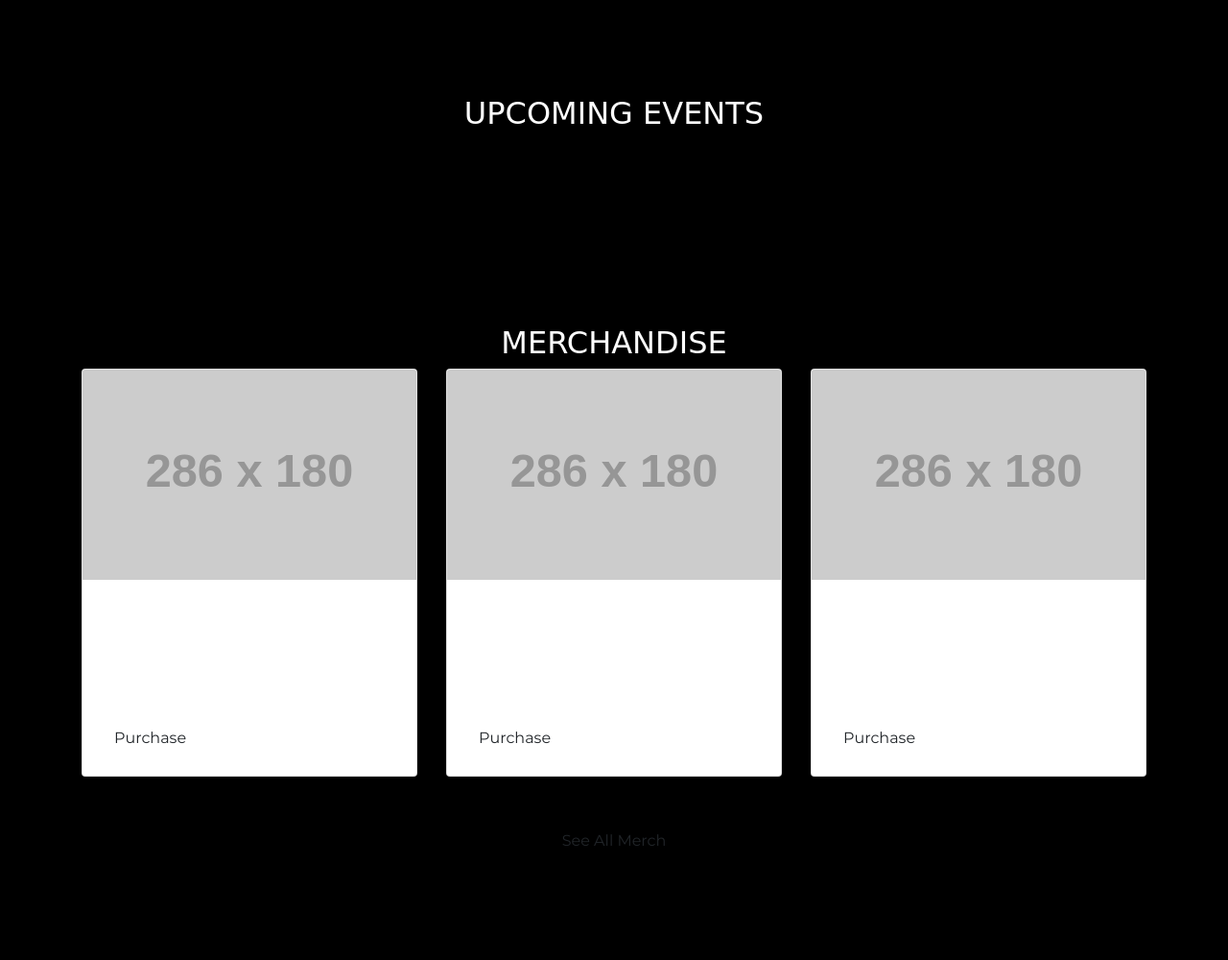
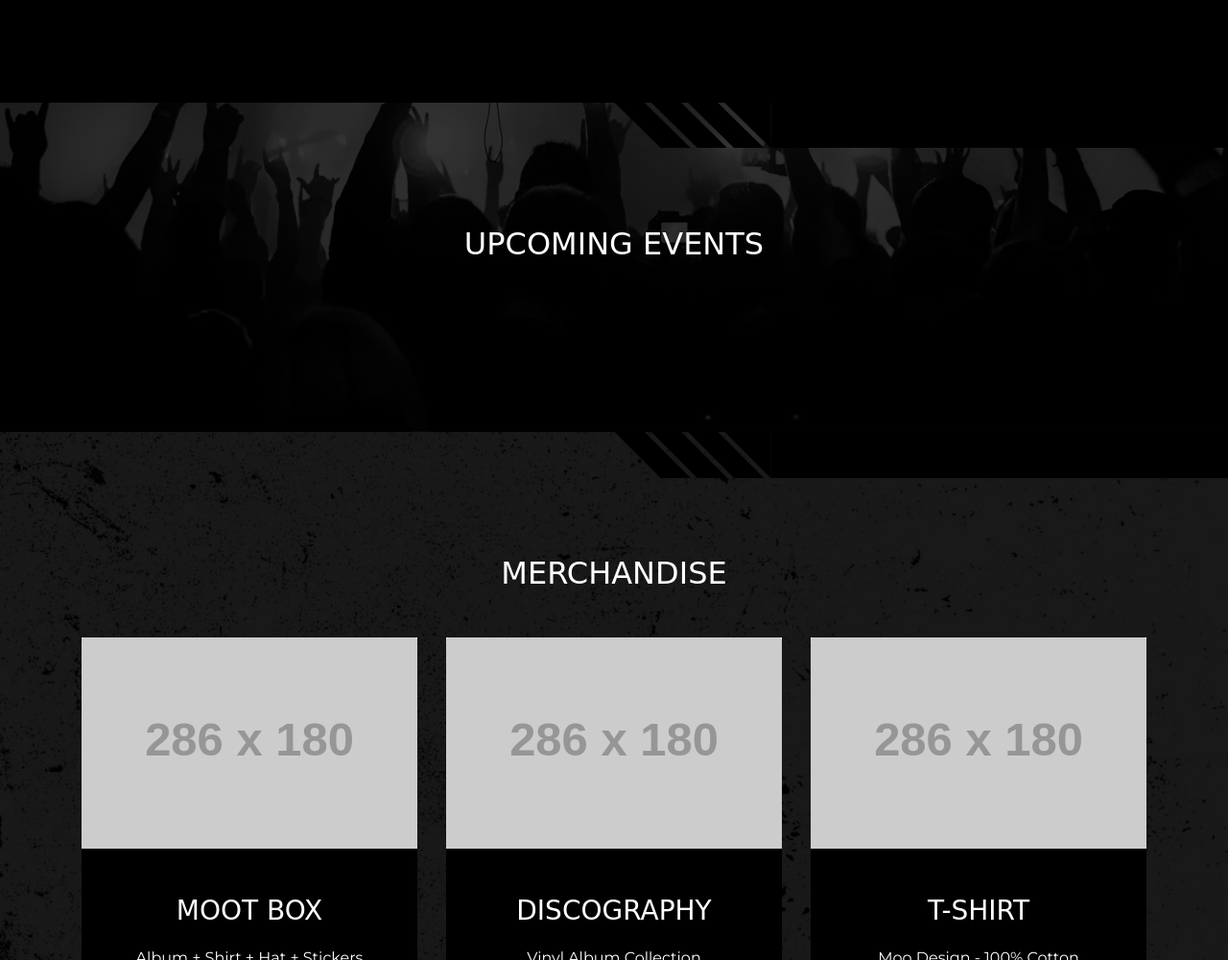
Before and after one commit to jsnhall/discount-tire-moosic, a website: page src/index.html in a window 1280 px wide. Shown: the part 1800-2800 px from the top of the page at 96% size. Drawn offline with nearby package versions, Linux system fonts and the light colour scheme; placeholder pictures from the web are drawn by us; a web font is replaced by a local one.

Commit message:
page build - layout, styling, images

```diff
--- a/src/index.html
+++ b/src/index.html
@@ -43,7 +43,8 @@
       </div>
     </section>
 
-    <section id="new-music" class="py-section">
+    <section id="new-music">
+      <div class="section-wrapper">
         <div class="container">
           <h2>New Music</h2>
           <ul>
@@ -105,61 +106,64 @@
             </li>
           </ul>
         </div>
+      </div>
     </section>
 
-    <section id="tour-dates" class="py-section">
+    <section id="tour-dates" class="divider-top">
+      <div class="section-wrapper">
         <div class="container">
           <h2>Upcoming Events</h2>
         </div>
+      </div>
     </section>
 
-    <section id="merchandise" class="py-section">
+    <section id="merchandise" class="divider-top divider-bottom">
+      <div class="section-wrapper">
         <div class="container">
           <h2>Merchandise</h2>
-        <div class="row mb-5">
-          <div class="col-md-4">
+          <div class="card-deck mb-5">
             <div class="card">
               <img src="https://via.placeholder.com/286x180" class="card-img-top" alt="...">
               <div class="card-body">
                 <h3 class="card-title">Moot Box</h3>
                 <p class="card-text">Album + Shirt + Hat + Stickers</p>
-                <p>$80</p>
-                <a href="#" class="btn">Purchase</a>
+                <p class="card-price">$80</p>
+                <a href="#" class="btn btn__red">Purchase</a>
               </div>
             </div>
-          </div>
-          <div class="col-md-4">
             <div class="card">
               <img src="https://via.placeholder.com/286x180" class="card-img-top" alt="...">
               <div class="card-body">
                 <h3 class="card-title">Discography</h3>
                 <p class="card-text">Vinyl Album Collection</p>
-                <p>$150</p>
-                <a href="#" class="btn">Purchase</a>
+                <p class="card-price">$150</p>
+                <a href="#" class="btn btn__red">Purchase</a>
               </div>
             </div>
-          </div>
-          <div class="col-md-4">
             <div class="card">
               <img src="https://via.placeholder.com/286x180" class="card-img-top" alt="...">
               <div class="card-body">
                 <h3 class="card-title">T-Shirt</h3>
                 <p class="card-text">Moo Design - 100% Cotton</p>
-                <p>$30</p>
-                <a href="#" class="btn">Purchase</a>
-              </div>
+                <p class="card-price">$30</p>
+                <a href="#" class="btn btn__red">Purchase</a>
               </div>
             </div>
           </div>
           <div class="row justify-content-center">
-          <a href="" class="btn">See All Merch</a>
+            <a href="#" class="btn btn__white">See All Merch</a>
+
+          </div>
         </div>
       </div>
     </section>
 
-    <section id="contact-us" class="py-section">
+    <section id="contact-us">
+      <div class="section-wrapper">
         <div class="container">
           <h2>Contact Us</h2>
+          <div class="row justify-content-center">
+            <div class="col-lg-4 col-md-6">
               <form>
                 <div class="form-group">
                   <label for="name">Name</label>
@@ -173,8 +177,11 @@
                   <label for="messagge">Message</label>
                   <textarea class="form-control" id="messagge" rows="3" name="message"></textarea>
                 </div>
-          <button class="btn" type="submit">Submit</button>
+                <button class="btn btn__white" type="submit">Submit</button>
               </form>
+            </div>
+          </div>
+        </div>
       </div>
     </section>
   </main>
--- /dev/null
+++ b/src/sass/_dates.scss
@@ -0,0 +1,9 @@
+#tour-dates {
+  background:
+    linear-gradient(
+      rgba(0, 0, 0, 0.80),
+      rgba(0, 0, 0, 0.80)
+    ), url('/images/crowd-at-concert.jpg');
+  background-size: cover;
+  background-position: bottom;
+}
--- /dev/null
+++ b/src/sass/_footer.scss
@@ -0,0 +1,6 @@
+footer {
+  background: #121212;
+  small {
+    color: $gray4;
+  }
+}
--- a/src/sass/_globals.scss
+++ b/src/sass/_globals.scss
@@ -11,13 +11,139 @@ h1, h2, h3, h4, h5, h6 {
 
 section h2 {
   text-align: center;
+  margin-bottom: 3rem;
 }
 
 p, div, label, button, a, li, ol {
   font-family: 'Montserrat', sans-serif;
 }
 
-.py-section {
-  padding-top: 6rem;
-  padding-bottom: 6rem;
+a {
+  color: $red;
+  &:hover {
+    color: $white;
+  }
 }
+
+.btn {
+  transition: $transition-time;
+  padding: 0.5rem 1rem;
+  text-transform: uppercase;
+  font-size: 16px;
+  font-weight: 700;
+  border-radius: 0;
+  border-style: solid;
+  border-width: 2px;
+}
+
+.btn__red {
+  border-color: $red;
+  color: $red;
+  &:hover {
+    background: $red;
+    color: $white;
+  }
+}
+
+.btn__white {
+  border-color: $white;
+  color: $white;
+  &:hover {
+    background: $white;
+    color: $red;
+  }
+}
+
+@media screen and (max-width: 767px) {
+  .card-deck {
+    flex-flow: column;
+  }
+}
+
+.card-deck {
+  .card {
+    border-radius: 0;
+    border: none;
+    margin-bottom: 2rem;
+    .card-body {
+      padding: 3rem 1.25rem;
+      text-align: center;
+      background: $black;
+      .card-text {
+        margin: 1.25rem;
+      }
+      .card-price {
+        font-weight: 700;
+        font-size: 18px;
+      }
+      .btn {
+        margin-top: 1.5rem;
+      }
+    }
+  }
+}
+
+label {
+  text-transform: uppercase;
+  color: $gray4;
+  font-size: 14px;
+  font-weight: 600;
+}
+
+.form-control {
+  border-radius: 0;
+  background: $gray2;
+  border-color: $gray3;
+  color: $white;
+  height: calc(2.2em + .75rem + 2px);
+  &:focus {
+    background: $gray3;
+    border-color: $black;
+    color: $white;
+  }
+}
+
+.section-wrapper {
+  padding-top: 8rem;
+  padding-bottom: 8rem;
+  z-index: 1;
+}
+
+.divider-top {
+  position: relative;
+  display: flex;
+  flex-direction: column;
+  &:after {
+    content: '';
+    background: url('/images/section-divider.svg');
+    background-repeat: no-repeat;
+    background-position: left bottom -1px;
+    background-size: 100%;
+    transform: scale(-1);
+    position: absolute;
+    right: 0;
+    width: 100%;
+    height: 100%;
+    @media screen and (min-width: 992px) {
+      background-size: 50%;
+    }
+  }
+}
+
+.divider-bottom {
+  position: relative;
+  &:before {
+    content: '';
+    background: url('/images/section-divider.svg');
+    background-repeat: no-repeat;
+    background-position: left bottom -1px;
+    background-size: 100%;
+    position: absolute;
+    right: 0;
+    width: 100%;
+    height: 100%;
+    @media screen and (min-width: 992px) {
+      background-size: 50%;
+    }
+  }
+}
--- a/src/sass/_header.scss
+++ b/src/sass/_header.scss
@@ -1,7 +1,7 @@
 header {
   position: fixed;
   width: 100%;
-  z-index: 1;
+  z-index: 2;
 
   nav {
     @media screen and (min-width: 992px) {
--- /dev/null
+++ b/src/sass/_merchandise.scss
@@ -0,0 +1,8 @@
+#merchandise {
+  background:
+    linear-gradient(
+      rgba(0, 0, 0, 0.90),
+      rgba(0, 0, 0, 0.90)
+    ), url('/images/grunge-texture-bg.jpg');
+  background-size: cover;
+}
--- a/src/sass/main.scss
+++ b/src/sass/main.scss
@@ -3,3 +3,6 @@
 @import 'header';
 @import 'masthead';
 @import 'music';
+@import 'dates';
+@import 'merchandise';
+@import 'footer';
```
Also changed, not shown: src/css/main.css, src/images/crowd-at-concert.jpg (added). Lines whose indentation alone changed are shown as unchanged.
